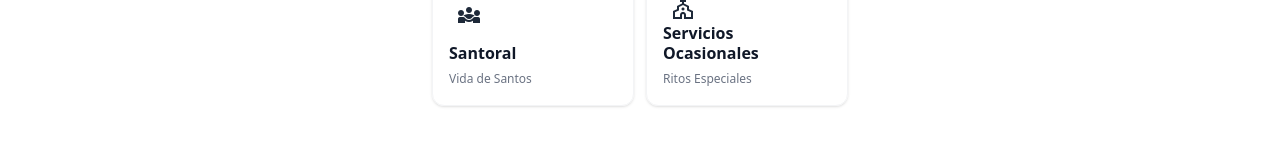
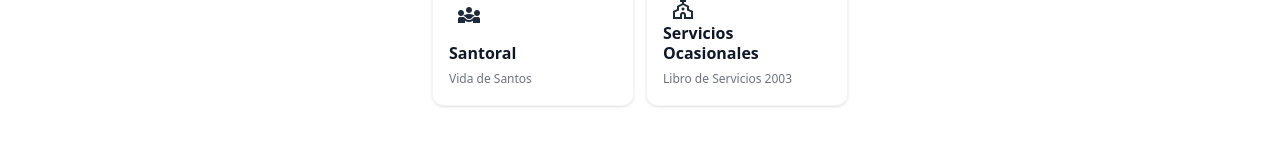
Before and after one commit to Iglesiaiacg/cuatroliturgias, a React (Vite) app: page / in a window 1280 px wide. Shown: the part 345-505 px from the top of the page. Built offline with nearby package versions, Linux system fonts and the light colour scheme.

Commit message:
Fix: Force update of Dashboard card text to clear cache

```diff
--- a/src/components/Views/Dashboard.jsx
+++ b/src/components/Views/Dashboard.jsx
@@ -49,7 +49,7 @@ export default function Dashboard({ onNavigate, date, feastName }) {
                         </div>
                         <div>
                             <span className="block text-base font-bold leading-tight text-gray-900 dark:text-white font-display mb-0.5">Servicios Ocasionales</span>
-                            <span className="text-xs text-gray-500 dark:text-white/50">Ritos Especiales</span>
+                            <span className="text-xs text-gray-500 dark:text-white/50">Libro de Servicios 2003</span>
                         </div>
                     </button>
                 </div>
```
